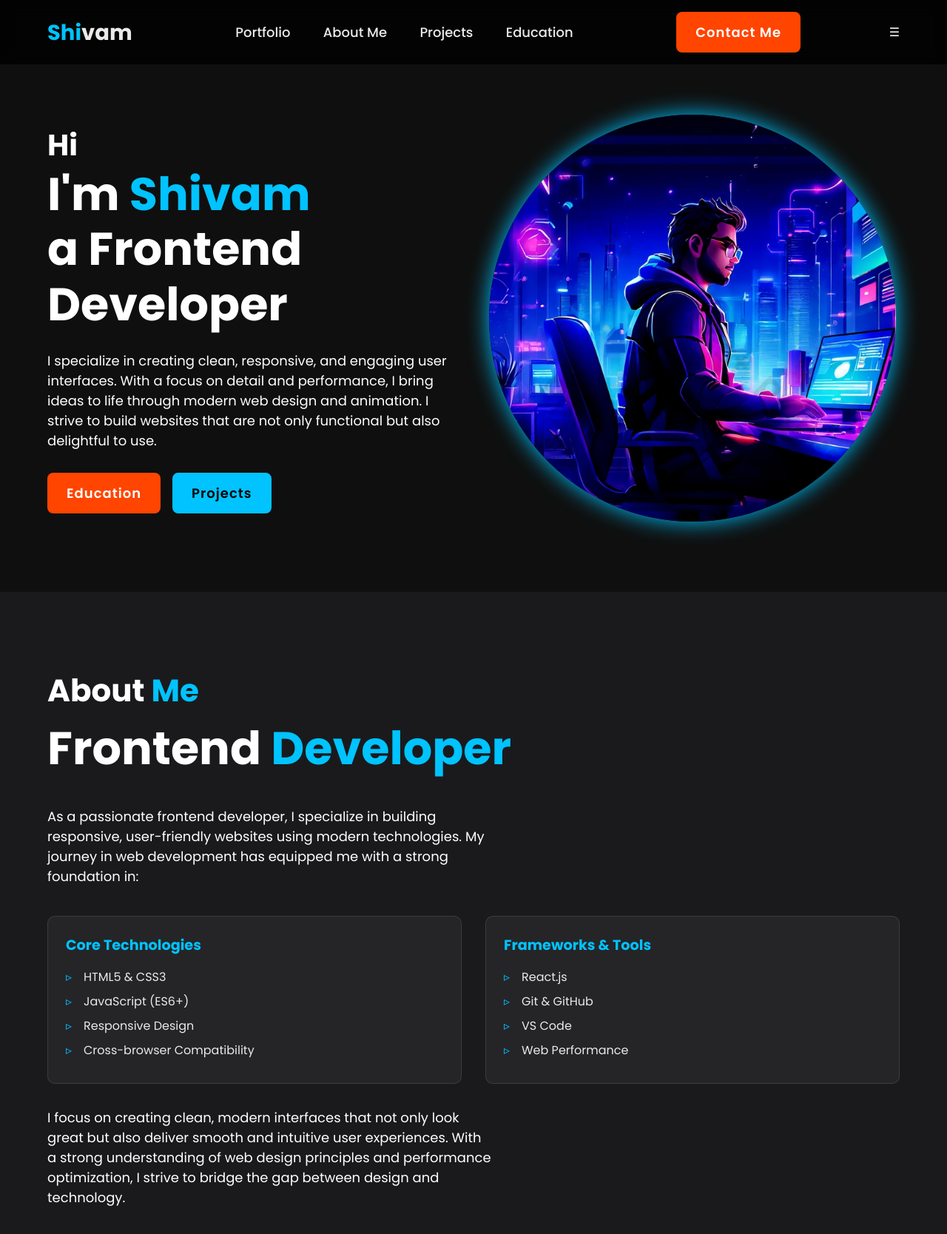
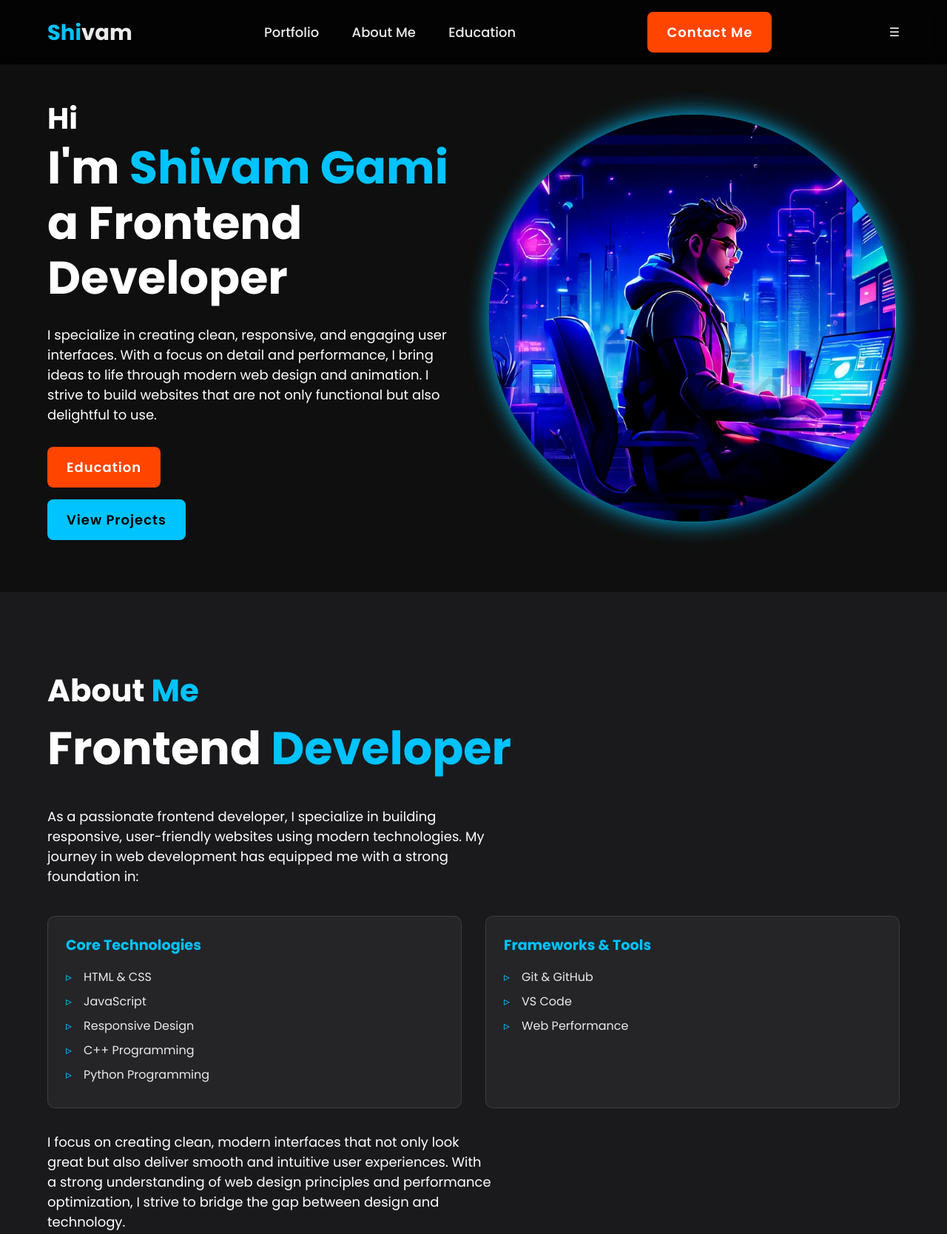
Before and after one commit to Shivam1-Coder-1/My-Portfolio, a plain HTML site: page index.html in a window 1280 px wide. Shown: the top 1668 px of the page at 74% size. Drawn offline with Linux system fonts and the light colour scheme.

Commit message:
Modified home page content

```diff
--- a/index.html
+++ b/index.html
@@ -54,7 +54,7 @@
         <nav class="navbar" role="navigation" aria-label="Main navigation">
             <a href="#home" class="Active" aria-current="page">Portfolio</a>
             <a href="#about">About Me</a>
-            <a href="#projects">Projects</a>
+            <!-- <a href="#projects">Projects</a> -->
             <a href="education.html">Education</a>
         </nav>
         <a href="#contact" class="contact-btn"><button class="btn-1">Contact Me</button></a>
@@ -64,13 +64,13 @@
         <section id="home" class="home">
             <div class="home-content">
                 <h3>Hi</h3>
-                <h1>I'm <span>Shivam<br></span>a Frontend Developer</h1>
+                <h1>I'm <span>Shivam Gami<br></span> a Frontend Developer</h1>
                 <p>
                     I specialize in creating clean, responsive, and engaging user interfaces. With a focus on detail and performance, I bring ideas to life through modern web design and animation. I strive to build websites that are not only functional but also delightful to use.
                 </p>
                 <div class="btn-box">
                     <a href="education.html"><button class="btn-1" aria-label="Education">Education</button></a>
-                    <a href=""><button class="btn-2" aria-label="View projects">Projects</button></a>
+                    <a href=""><button class="btn-2" aria-label="View projects">View Projects</button></a>
 
                 </div>
             </div>
@@ -90,16 +90,16 @@
                         <div class="skill-category">
                             <h4>Core Technologies</h4>
                             <ul>
-                                <li>HTML5 & CSS3</li>
-                                <li>JavaScript (ES6+)</li>
+                                <li>HTML & CSS</li>
+                                <li>JavaScript</li>
                                 <li>Responsive Design</li>
-                                <li>Cross-browser Compatibility</li>
+                                <li>C++ Programming</li>
+                                <li>Python Programming</li>
                             </ul>
                         </div>
                         <div class="skill-category">
                             <h4>Frameworks & Tools</h4>
                             <ul>
-                                <li>React.js</li>
                                 <li>Git & GitHub</li>
                                 <li>VS Code</li>
                                 <li>Web Performance</li>
@@ -171,21 +171,21 @@
                             <i class="fas fa-envelope"></i>
                             <div>
                                 <h4>Email</h4>
-                                <p>shivamgami123@gmail.com</p>
+                                <p>shivamprakashgami@gmail.com</p>
                             </div>
                         </div>
                         <div class="contact-item">
                             <i class="fas fa-phone"></i>
                             <div>
                                 <h4>Phone</h4>
-                                <p>+91 1234567890</p>
+                                <p>+91 9826846100</p>
                             </div>
                         </div>
                         <div class="contact-item">
                             <i class="fas fa-map-marker-alt"></i>
                             <div>
                                 <h4>Location</h4>
-                                <p>Indore, Madhya Pradesh, India</p>
+                                <p>Maksi, Madhya Pradesh, India</p>
                             </div>
                         </div>
                     </div>
```
